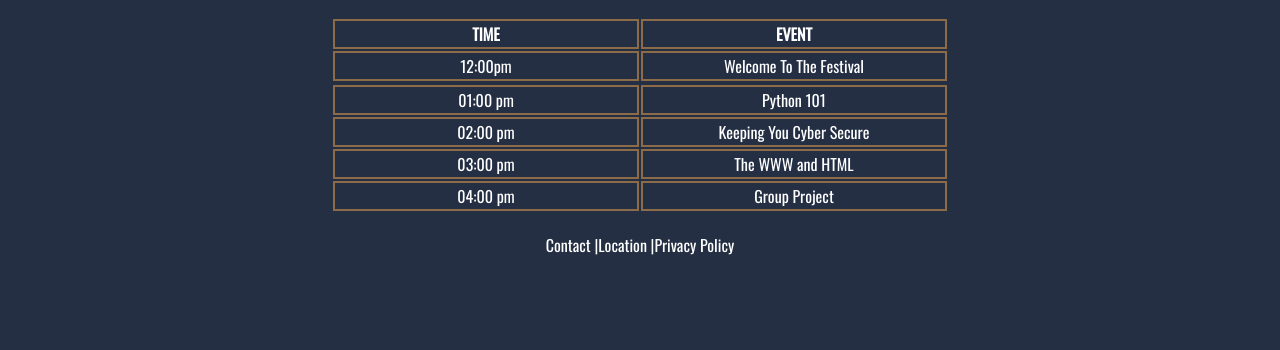
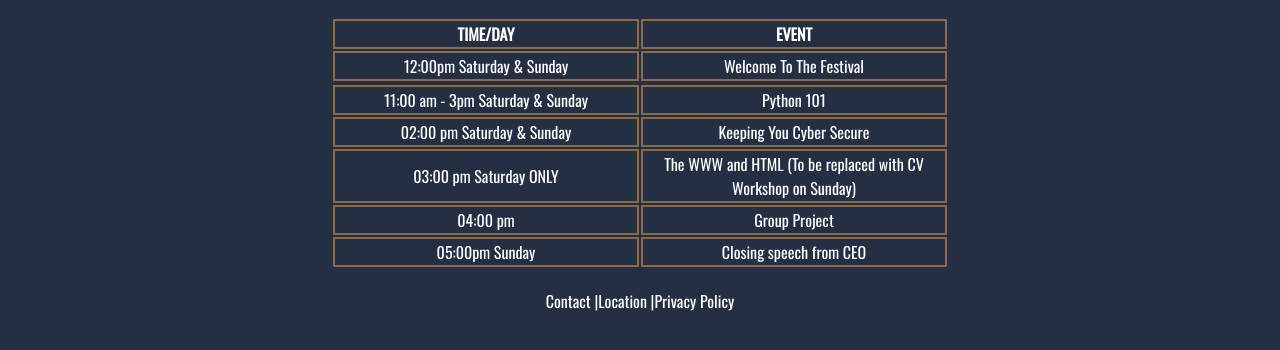
Before and after one commit to Fatalkissahh/ALI-TTA, a plain HTML site: page WK2/WK3/TTA CODING FESTIVAL/Beer Festival Schedule/index.html in a window 1280 px wide. Shown: the part 200-550 px from the top of the page. Drawn offline with nearby package versions, Linux system fonts and the light colour scheme.

Commit message:
Update index.html

```diff
--- a/WK2/WK3/TTA CODING FESTIVAL/Beer Festival Schedule/index.html
+++ b/WK2/WK3/TTA CODING FESTIVAL/Beer Festival Schedule/index.html
@@ -17,29 +17,33 @@
       <h2>Workshop Schedule</h2>
     </header>
       <tr>
-        <th>TIME</th>
+        <th>TIME/DAY</th>
         <th>EVENT</th>
       </tr>
       <tr>
-        <td>12:00pm</td>
+        <td>12:00pm Saturday & Sunday</td>
         <td>Welcome To The Festival</td>
       <tr>
       <tr>
-        <td>01:00 pm</td>
+        <td>11:00 am - 3pm Saturday & Sunday</td>
         <td>Python 101</td>
       </tr>
       <tr>
-        <td>02:00 pm</td>
+        <td>02:00 pm Saturday & Sunday</td>
         <td>Keeping You Cyber Secure</td>
       </tr>
       <tr>
-        <td>03:00 pm</td>
-        <td>The WWW and HTML</td>
+        <td>03:00 pm Saturday ONLY</td>
+        <td>The WWW and HTML (To be replaced with CV Workshop on Sunday) </td>
       </tr>
       <tr>
         <td>04:00 pm</td>
         <td>Group Project</td>
-      </TR>
+      </tr>
+      <tr>
+        <td>05:00pm Sunday</td>
+        <td>Closing speech from CEO</td>
+      </tr>
 
 
 </table>
```
